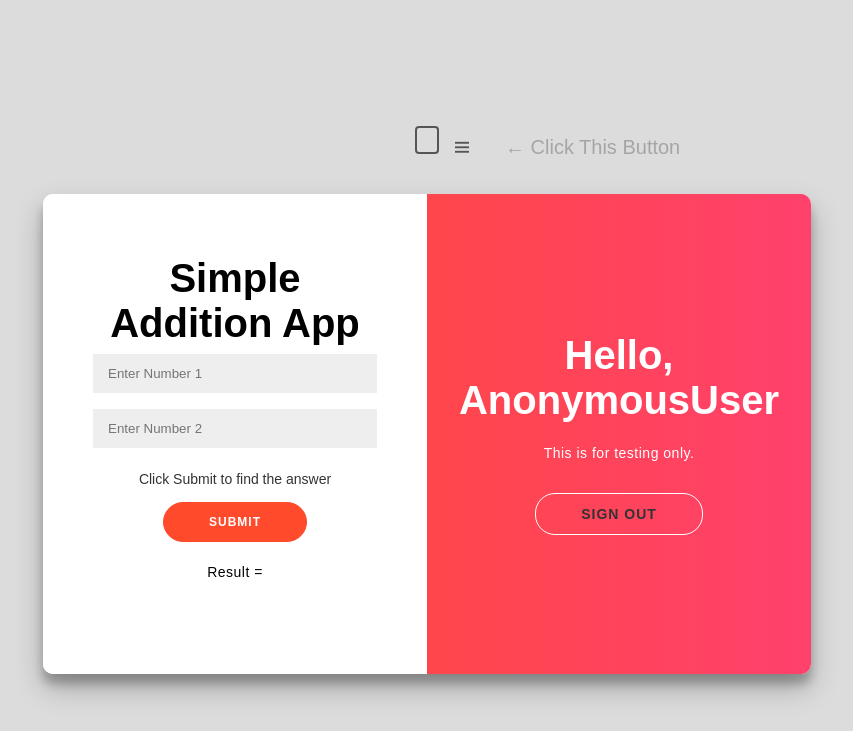
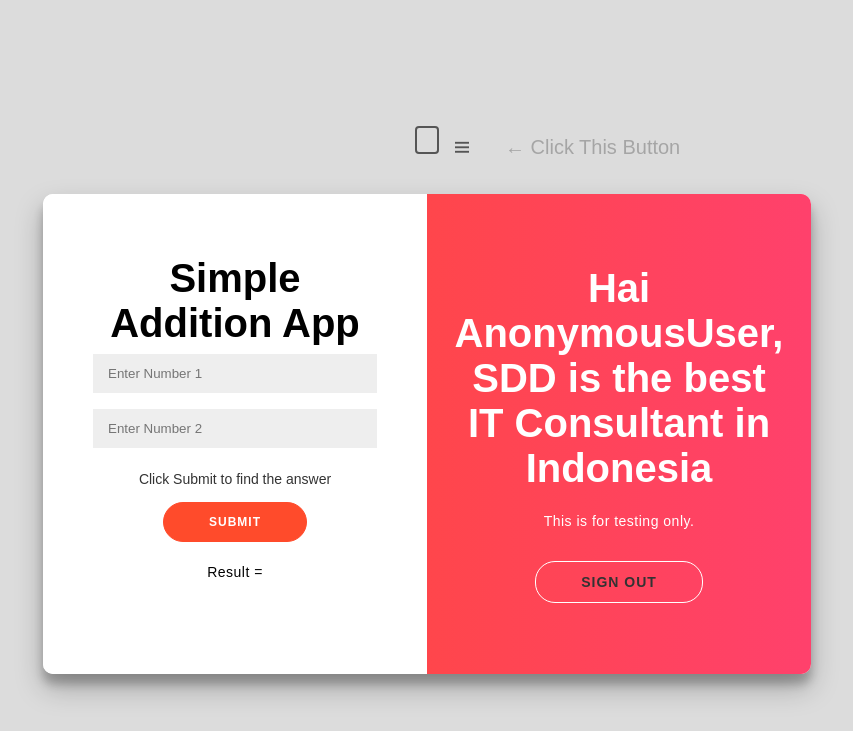
Before and after one commit to anandaesmun/buatjenkins, a Django app: page /count/ in a window 1280 px wide. Shown: the top 731 px of the page, without its empty margins (213-1066 px from the left). Run offline with Django 4.2, Linux system fonts and the light colour scheme.

Commit message:
Update count.html

```diff
--- a/templates/count.html
+++ b/templates/count.html
@@ -60,7 +60,7 @@
 				<button class="ghost" id="signIn">Sign In</button>
 			</div>
 			<div class="overlay-panel overlay-right">
-				<h1>Hello, {{request.user}}</h1>
+				<h1>Hai {{request.user}}, SDD is the best IT Consultant in Indonesia</h1>
 				<p>This is for testing only.</p>
 				<button class="ghost" id="signUp">
           <a href="{% url 'log_out' %}">Sign Out</a>
```
